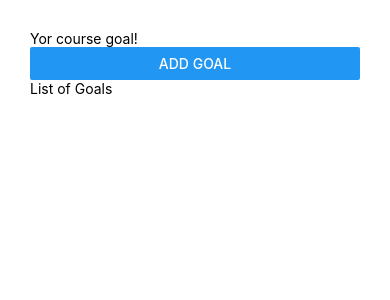
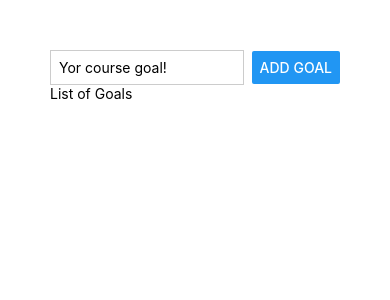
Before and after one commit to okorion/RNCourse, a React Native app: screen / in a window 390 px wide. Shown: the top 300 px of the page. Built offline with nearby package versions, Linux system fonts and the light colour scheme.

Commit message:
style: 플렉스 박스 적용

```diff
--- a/App.js
+++ b/App.js
@@ -11,8 +11,8 @@
   return (
     <SafeAreaView>
       <View style={styles.appContainer}>
-        <View>
-          <TextInput placeholder="Yor course goal!" />
+        <View style={styles.inputContainer}>
+          <TextInput style={styles.textInput} placeholder="Yor course goal!" />
           <Button title="Add Goal" />
         </View>
         <View>
@@ -25,6 +25,20 @@
 
 const styles = StyleSheet.create({
   appContainer: {
-    padding: 30,
+    padding: 50,
+  },
+
+  inputContainer: {
+    flexDirection: "row",
+    justifyContent: "space-between",
+    alignItems: "center",
+  },
+
+  textInput: {
+    borderWidth: 1,
+    borderColor: "#cccccc",
+    width: "80%",
+    marginRight: 8,
+    padding: 8,
   },
 });
```
